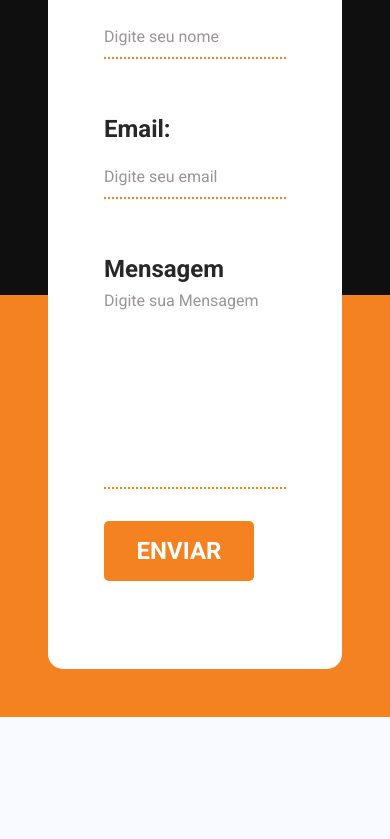
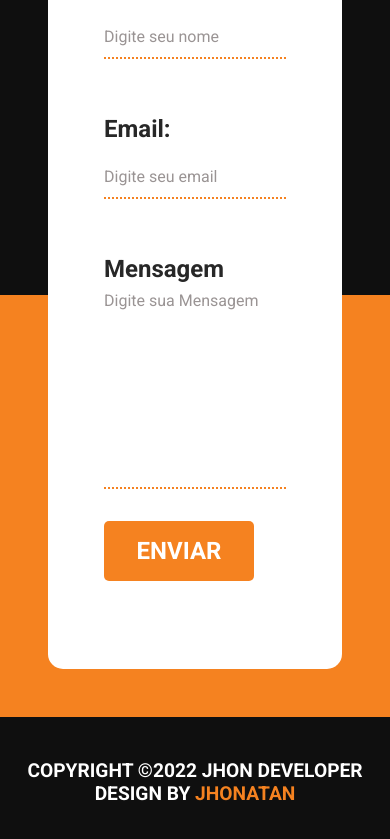
Before and after one commit to JhonatanBS/Portfolio, a React (Vite) app: page / in a window 390 px wide. Shown: the part 8576-9415 px from the top of the page. Before the commit the page ends 9293 px from the top, so only its background shows below. Built offline with nearby package versions, Linux system fonts and the light colour scheme.

Commit message:
Create Footer and scroll click menu

```diff
--- a/src/App.tsx
+++ b/src/App.tsx
@@ -39,6 +39,7 @@ import logo from "./assets/img/Logotipo.png";
 import githubicon from "./assets/img/contact/githubicon.svg";
 import instagramicon from "./assets/img/contact/instagramicon.svg";
 import linkedinicon from "./assets/img/contact/linkedinicon.svg";
+import { Footer } from "./components/Footer/Footer";
 
 
 interface ISlides {
@@ -244,22 +245,22 @@ export function App() {
               <p>Lista</p>
               </a>
 
-              <a href="">
+              <a href="https://github.com/JhonatanBS/Fila" target="_blank">
               <Stack size={65} />
               <p>Fila</p>
               </a>
 
-              <a href="">
+              <a href="https://github.com/JhonatanBS/Pilha" target="_blank">
               <Cardholder size={65} />
               <p>Pilha</p>
               </a>
 
-              <a href="">
+              <a href="https://github.com/JhonatanBS/Arvore" target="_blank">
               <Tree size={65} />
               <p>Árvore</p>
               </a>
 
-              <a href="">
+              <a href="https://github.com/JhonatanBS/tabelaHash" target="_blank">
               <TreeStructure size={65} />
               <p>Hash</p>
               </a>
@@ -273,7 +274,7 @@ export function App() {
 
       {/* SOBRE */}
 
-      <section className={styles.sectionAbout} >
+      <section className={styles.sectionAbout} id="scroll-sobre">
         <Title title={"Sobre"} color="dark"/>
 
         <div className={styles.about}>
@@ -302,7 +303,7 @@ export function App() {
 
       {/* KNOWLEDGE */}
 
-      <section className={styles.know}>
+      <section className={styles.know} id="scroll-conhecimentos">
 
         <div className={styles.backend} >
 
@@ -332,7 +333,7 @@ export function App() {
 
       {/* Projects */}
 
-      <section className={styles.sectionProjects}>
+      <section className={styles.sectionProjects} id="scroll-projetos">
         <div className={styles.backgroundProject}>
 
             {slides.map( slide => {
@@ -380,7 +381,7 @@ export function App() {
 
       {/* Contact */}
 
-      <section className={styles.sectionContact}>
+      <section className={styles.sectionContact} id="scroll-contato">
 
         <div className={styles.network}>
           <div className={styles.logoNetwork}>
@@ -439,6 +440,8 @@ export function App() {
           </div>
         </div>
       </section>
+
+      <Footer />
     </>
   )
 }
--- /dev/null
+++ b/src/components/Footer/Footer.module.css
@@ -0,0 +1,39 @@
+.footer {
+  height: 130px;
+  width: 100%;
+  background-color: var(--secundaria);
+  display: flex;
+  flex-wrap: wrap;
+  justify-content: center;
+  align-items: center;
+  flex-direction: column;
+}
+
+.footer p {
+  color: var(--light);
+  font-size: 2.5em;
+  font-weight: 700;
+  text-transform: uppercase;
+}
+
+.footer span {
+  color: var(--primaria);
+}
+
+@media screen and (max-width: 850px) {
+  .footer p {
+    font-size: 2rem;
+  }
+}
+
+@media screen and (max-width: 600px) {
+    .footer p {
+      font-size: 1.5rem;
+    }
+}
+
+@media screen and (max-width: 500px) {
+    .footer p {
+      font-size: 1.2rem;
+    }
+}
--- /dev/null
+++ b/src/components/Footer/Footer.tsx
@@ -0,0 +1,10 @@
+import styles from "./Footer.module.css";
+
+export function Footer() {
+  return(
+    <footer className={styles.footer}>
+        <p>Copyright &copy;2022 jhon Developer</p>
+        <p> Design by <span>Jhonatan</span></p>
+    </footer>
+  )
+}
--- a/src/components/Header/Header.tsx
+++ b/src/components/Header/Header.tsx
@@ -23,10 +23,10 @@ export function Header() {
       <nav className=
       {iconMenu === false ? `${styles.menu}` : `${styles.menu} ${styles.menuDisable}`}>
         <a href="/">Home</a>
-        <a href="">Sobre</a>
-        <a href="">Conhecimentos</a>
-        <a href="">Projetos</a>
-        <a href="">Contato</a>
+        <a href="#scroll-sobre">Sobre</a>
+        <a href="#scroll-conhecimentos">Conhecimentos</a>
+        <a href="#scroll-projetos">Projetos</a>
+        <a href="#scroll-contato">Contato</a>
       </nav>
 
       <button className={styles.hamburguer} onClick={alterIconMenu}>
--- a/src/global.css
+++ b/src/global.css
@@ -25,6 +25,10 @@
   font-family: 'Roboto', sans-serif;
 }
 
+html{
+  scroll-behavior: smooth;
+}
+
 body {
   -webkit-font-smoothing: antialiased;
   background-color: var(--light-menos);
```
Also changed, not shown: src/App.module.css (+0 -11 lines).
